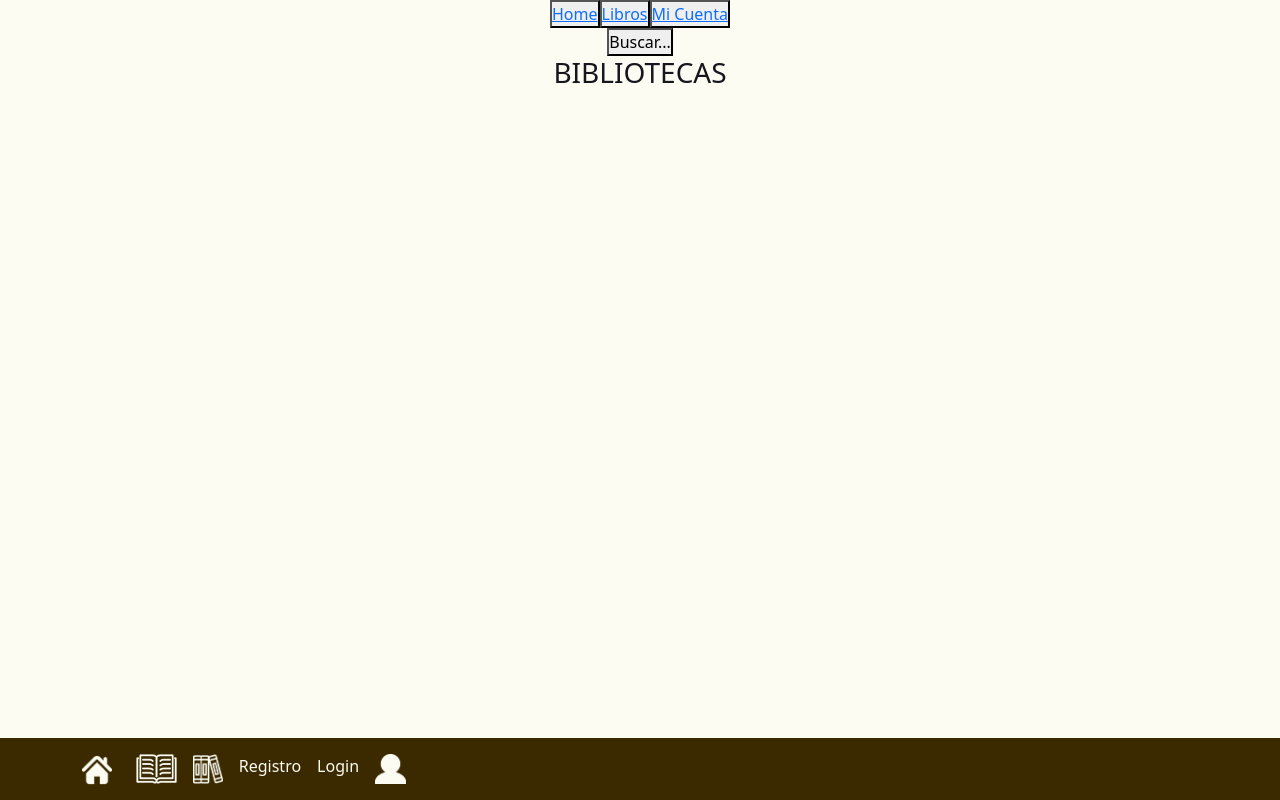
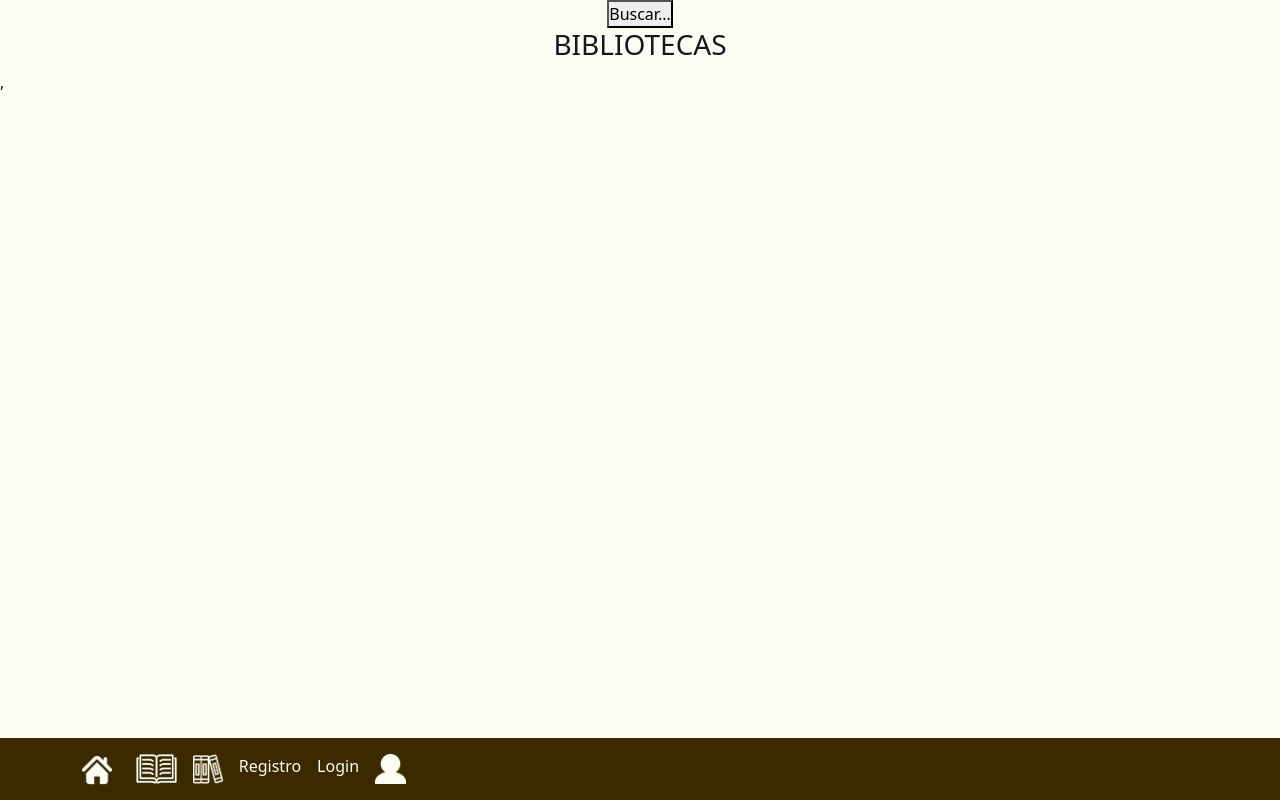
Before and after one commit to Miguel-Zapata/Proyect3-GestionBiblio, a React (Create React App) app in the folder client/: page /Bibliotecas in a window 1280 px wide. Built offline with nearby package versions, Linux system fonts and the light colour scheme.

Commit message:
front2 empezando rutas dinamicas

```diff
--- a/client/src/App.jsx
+++ b/client/src/App.jsx
@@ -20,7 +20,7 @@ function App() {
         </div>
 
 <Routes>
-        <Route path="Home" element={<Home />} />
+        <Route path="/" element={<Home />} />
         <Route path="Registro" element={<Registro />} />
         <Route path="Login" element={<Login />} />
         <Route path="Libros" element={<Libros />} />
--- a/client/src/components/Navbar.jsx
+++ b/client/src/components/Navbar.jsx
@@ -14,7 +14,7 @@ const BarraNavegacion = ()=>{
 
 <Navbar className="container--navbar" /* bg="dark" variant="dark" */ fixed="bottom">
     <Container className="container--navbar">
-    <Navbar.Brand href="/Home"><img className="home--navbar" src={homeNav} alt="home" /></Navbar.Brand>
+    <Navbar.Brand href="/"><img className="home--navbar" src={homeNav} alt="home" /></Navbar.Brand>
     <Nav className="me-auto">
       <Nav.Link href="/Libros"><img className="libros--navbar" src={librosNav} alt="libros" /></Nav.Link>
       <Nav.Link href="/Bibliotecas"><img className="bibliotecas--navbar" src={bibliotecasNav} alt="bibliotecas" /></Nav.Link>
--- a/client/src/index.jsx
+++ b/client/src/index.jsx
@@ -6,11 +6,11 @@ import App from './App';
 // import reportWebVitals from './reportWebVitals';
 
 ReactDOM.render(
-    //  <React.StrictMode >
+    <React.StrictMode >
     <BrowserRouter>
     <App />
     </BrowserRouter>,
-    // </React.StrictMode>,
+    </React.StrictMode>,
     document.getElementById('root')
 );
 
--- a/client/src/views/Bibliotecas.jsx
+++ b/client/src/views/Bibliotecas.jsx
@@ -4,11 +4,11 @@ const Bibliotecas = ()=>{
 
     return (
         <div>
-            <div>
-            <button><Link to="/Home">Home</Link></button>
+            {/* <div>
+            <button><Link to="/">Home</Link></button>
             <button><Link to="/Libros">Libros</Link></button>
             <button><Link to="/MiCuenta">Mi Cuenta</Link></button>
-            </div>
+            </div> */}
 
             <div>
 
--- a/client/src/views/Home.jsx
+++ b/client/src/views/Home.jsx
@@ -10,13 +10,13 @@ const Home = ()=>{
     return (
         <div>
 
-        <div>
+       {/*  <div>
             <Link to="/Libros"><button>Libros</button></Link>
             <button><Link to="/Bibliotecas">Bibliotecas</Link></button>
             <button><Link to="/Registro">Registro</Link></button>
             <button><Link to="/Login">Login</Link></button>
             <button><Link to="/MiCuenta">Mi Cuenta</Link></button>
-        </div>
+        </div> */}
 
             <h1>BIGEST</h1>
             <h3>Con Bigest podrás gestionar cualquier tipo de biblioteca. Desde tu colección privada, hasta una biblioteca pública.</h3>
--- a/client/src/views/Libro.jsx
+++ b/client/src/views/Libro.jsx
@@ -9,7 +9,7 @@ console.log(params);
     return (
         <div>
             <div>
-            <button><Link to="/Home">Home</Link></button>
+            <button><Link to="/">Home</Link></button>
             </div>
 
             <div>
--- a/client/src/views/Libros.jsx
+++ b/client/src/views/Libros.jsx
@@ -23,11 +23,11 @@ useEffect(()=>{
 
 return(
     <div>
-        <div>
-        <button><Link to="/Home">Home</Link></button>
+        {/* <div>
+        <button><Link to="/">Home</Link></button>
         <button><Link to="/Bibliotecas">Bibliotecas</Link></button>
         <button><Link to="/MiCuenta">Mi Cuenta</Link></button>
-        </div>
+        </div> */}
 
         <div>
         <button>Filtros</button>
--- a/client/src/views/Login.jsx
+++ b/client/src/views/Login.jsx
@@ -7,7 +7,7 @@ const Login = ()=>{
         <div>
             <h3>LOGIN</h3>
 
-            <Link to="/Home">Home</Link>
+            <Link to="/">Home</Link>
         </div>
     );
 };
--- a/client/src/views/MiCuenta.jsx
+++ b/client/src/views/MiCuenta.jsx
@@ -4,11 +4,11 @@ const MiCuenta = ()=>{
 
     return (
         <div>
-            <div>
-            <button><Link to="/Home">Home</Link></button>
+            {/* <div>
+            <button><Link to="/">Home</Link></button>
             <button><Link to="/Libros">Libros</Link></button>
             <button><Link to="/Bibliotecas">Bibliotecas</Link></button>
-            </div>
+            </div> */}
 
             <div>
             <h3>MI CUENTA</h3>
--- a/client/src/views/Registro.jsx
+++ b/client/src/views/Registro.jsx
@@ -4,7 +4,7 @@ const Registro = ()=>{
 
     return (
         <div>
-            <button><Link to="/Home">Home</Link></button>
+            {/* <button><Link to="/">Home</Link></button> */}
             <h3>REGISTRO</h3>
             <button><Link to="/Login">Login</Link></button>
 
```
